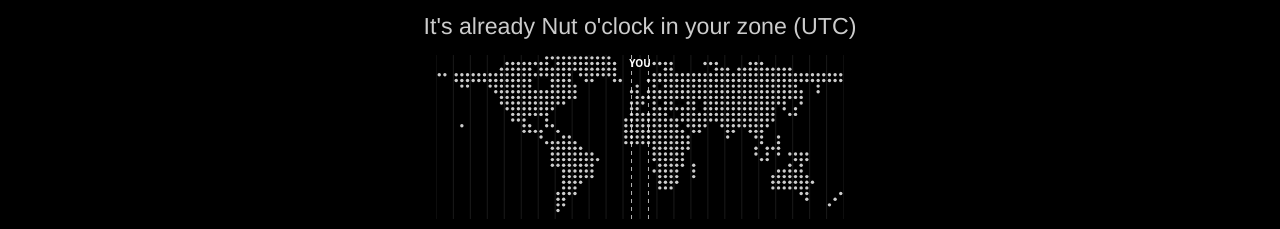
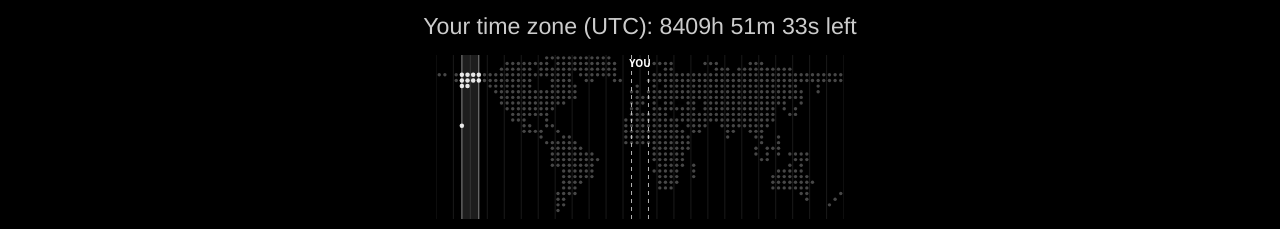
Before and after one commit to albi-sucks-at-coding/nut-oclock, a plain HTML site: page index.html in a window 1280 px wide. Shown: the part 313-542 px from the top of the page. Drawn offline with Linux system fonts and the light colour scheme.

Commit message:
Update YEAR constant to 2027

```diff
--- a/index.html
+++ b/index.html
@@ -85,7 +85,7 @@
 <script>
 "use strict";
 /* ---------- Configuración ---------- */
-const YEAR = 2026;          // midnight (00:00) on November 1 of this year
+const YEAR = 2027;          // midnight (00:00) on November 1 of this year
 const MONTH = 10;           // noviembre (0-indexado)
 const CELEBRATION_MS = 14000;
 const ROTATE_MS = 4000;     // how long each name stays on screen (ms)
```
